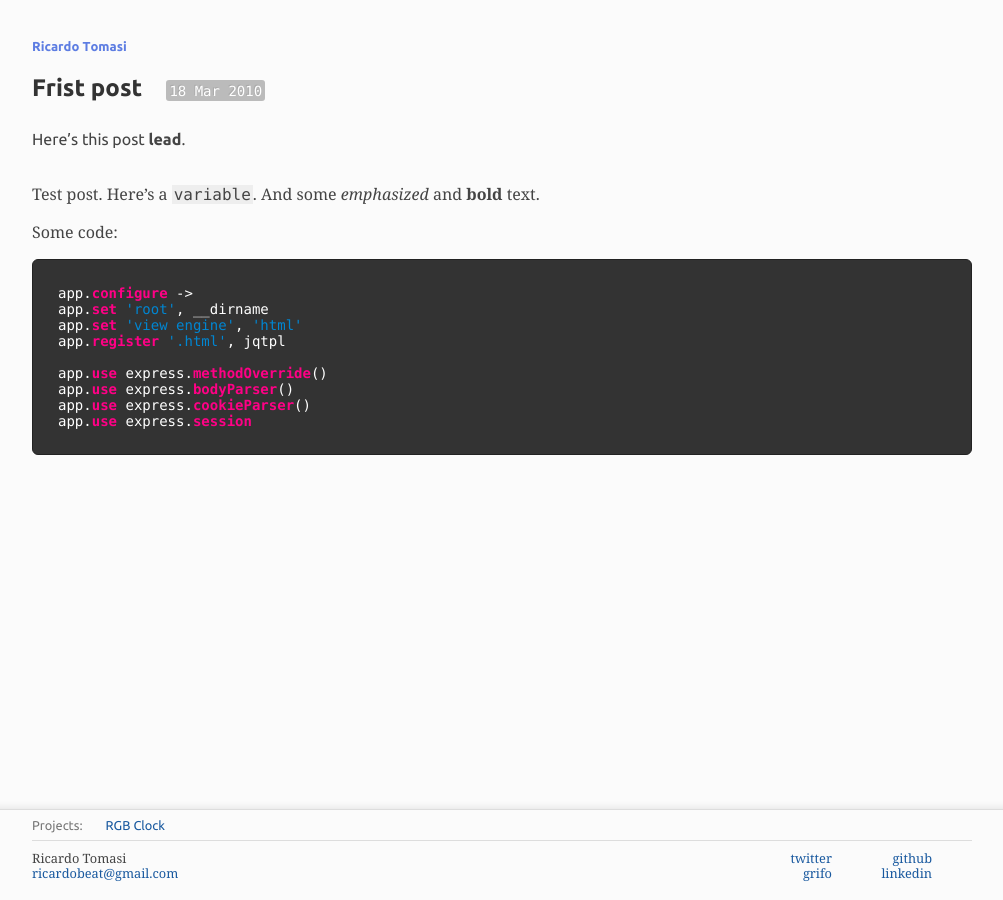
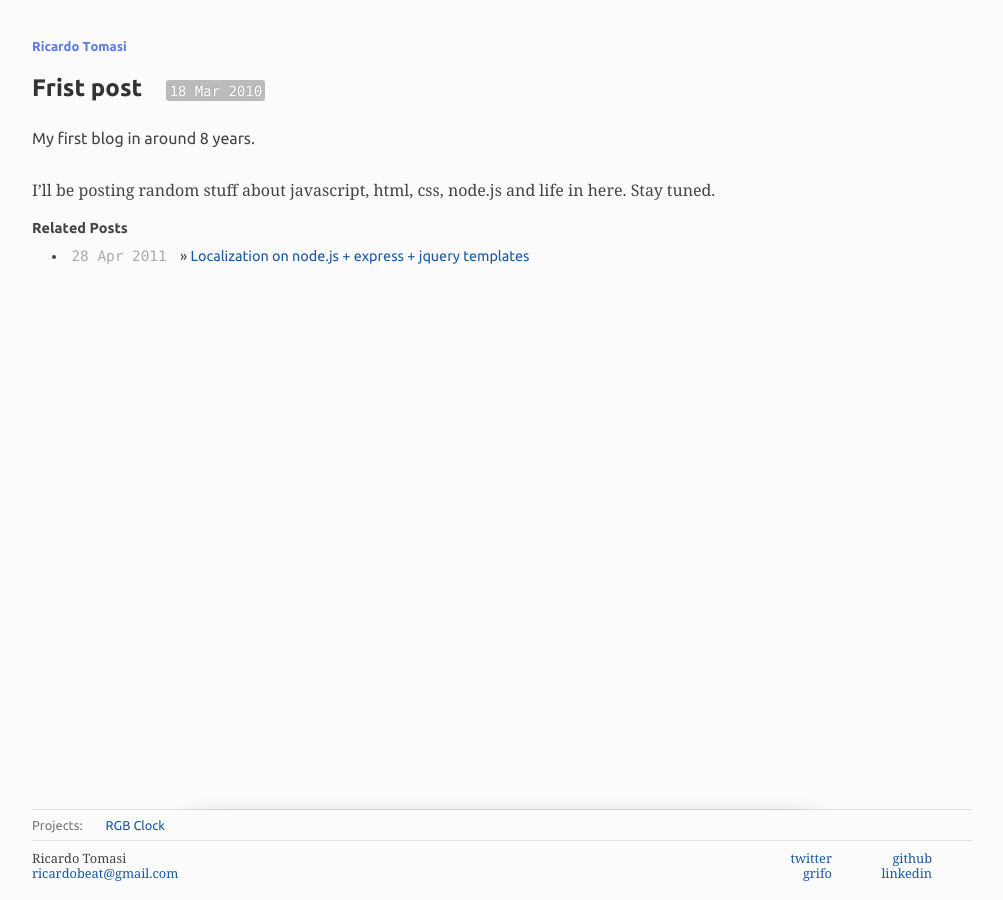
Before and after one commit to ricardobeat/ricardobeat.github.com, a Jekyll site: the page built from _posts/2010-03-18-frist-post.md, in a window 1280 px wide. Shown: the whole page, without its empty margins (138-1141 px from the left). Built offline with Jekyll 4.4.1, drawn with Linux system fonts in a browser that asks for light colours; Markdown is read by kramdown in place of the engine named in the settings.

Commit message:
new post

```diff
--- a/_posts/2010-03-18-frist-post.md
+++ b/_posts/2010-03-18-frist-post.md
@@ -8,20 +8,6 @@ title: Frist post
 
 <div class="date"><time datetime="{{ page.date | date_to_xmlschema }}" pubdate>{{ page.date | date_to_string }}</time></div>
 
-> Here's this post **lead**.
+> My first blog in around 8 years.
 
-Test post. Here's a `variable`. And some *emphasized* and **bold** text.
-
-Some code:
-
-{% highlight coffeescript %}
-app.configure ->
-	app.set 'root', __dirname
-	app.set 'view engine', 'html'
-	app.register '.html', jqtpl
-
-	app.use express.methodOverride()
-	app.use express.bodyParser()
-	app.use express.cookieParser()
-	app.use express.session
-{% endhighlight %}
+I'll be posting random stuff about javascript, html, css, node.js and life in here. Stay tuned.
--- a/styles/base.less
+++ b/styles/base.less
@@ -259,12 +259,13 @@ h1 {
 	max-width:940px;
 	position:fixed;
 	bottom:0;
-	border-top:1px solid #ddd;
+	border-top:1px solid #dfdfdf;
 	padding:0 0 10px;
 	background-color:#fbfbfb;
 	font-size:0.8em;
 	line-height:1.2;
-	z-index:2;
+	z-index:8;
+	/*
 	&:after {
 		content:' ';
 		display:block;
@@ -276,6 +277,19 @@ h1 {
 		.box-shadow(0 -1px 8px rgba(0,0,0,.1));
 		border-top:1px solid #ddd;
 		z-index:-1;
+	}
+	*/
+	&:after {
+		content:' ';
+		position:fixed;
+		display:block;
+		z-index:-2;
+		height:8px;
+		bottom:80px;
+		left:25%;
+		right:25%;
+		.box-shadow(0 0 16px rgba(0,0,0,0.2));
+		.border-radius(e('500px / 30px'));
 	}
 	.col {
 		float:left;
@@ -293,8 +307,10 @@ h1 {
 		h2:after { content:': '; }
 		ul, li { display:inline; }
 		li { padding-left:20px; }
-		border-bottom:1px solid #ddd;
+		border-bottom:1px solid #dfdfdf;
 		margin-bottom:10px;
+		background-color:#fbfbfb;
+		min-width:280px;
 	}
 
 	.links {
@@ -316,7 +332,7 @@ h1 {
 @media only screen and (max-width: 480px) {
 	#footer {
 		height:120px;
-		&:after { height:140px; }
+		&:after { bottom:120px; }
 		.col {
 			width:auto;
 			clear:left;
```
Also changed, not shown: _posts/2011-04-28-localization-on-nodejs-express-jquery-templates.md (added, +33 -0 lines).
